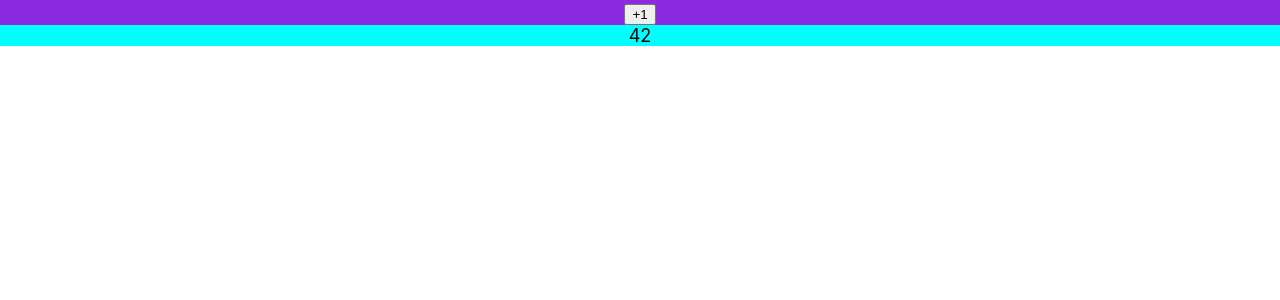
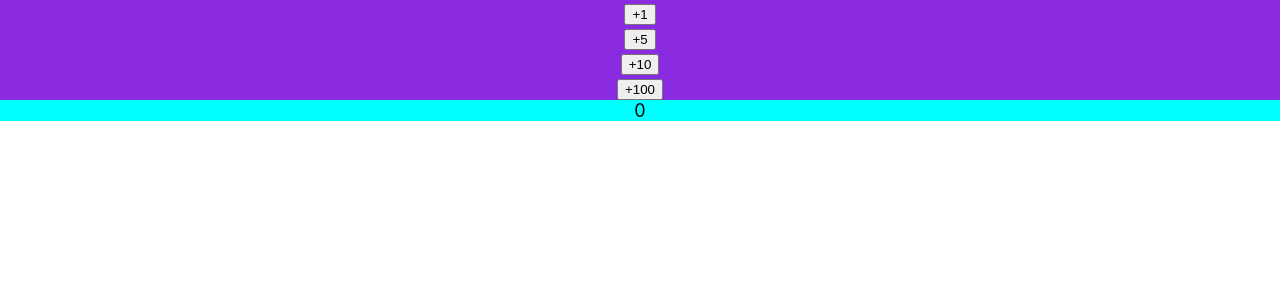
Before and after one commit to TechFrance2/clickerticker, a React (Create React App) app: page / in a window 1280 px wide. Shown: the top 300 px of the page. Built offline with nearby package versions, Linux system fonts and the light colour scheme.

Commit message:
Added additional buttons with various increments

```diff
--- a/src/App.js
+++ b/src/App.js
@@ -4,11 +4,18 @@ import Button from "./Button";
 import "./App.css";
 
 function App() {
-  const [counter, setCounter] = useState(42);
+  const [counter, setCounter] = useState(0);
   const incrementCounter = () => setCounter(counter + 1);
+  const incrementCounter5 = () => setCounter(counter + 5);
+  const incrementCounter10 = () => setCounter(counter + 10);
+  const incrementCounter100 = () => setCounter(counter + 100);
+
   return (
     <div>
-      <Button onClickFunction={incrementCounter} />
+      <Button onClickFunction={incrementCounter} increment={1} />
+      <Button onClickFunction={incrementCounter5} increment={5} />
+      <Button onClickFunction={incrementCounter10} increment={10} />
+      <Button onClickFunction={incrementCounter100} increment={100} />
       <Display message={counter} />
     </div>
   );
--- a/src/Button.js
+++ b/src/Button.js
@@ -2,7 +2,7 @@ function Button(props) {
   //const handleClick =
   return (
     <div className="App">
-      <button onClick={props.onClickFunction}>+1</button>
+      <button onClick={props.onClickFunction}>+{props.increment}</button>
     </div>
   );
 }
```
